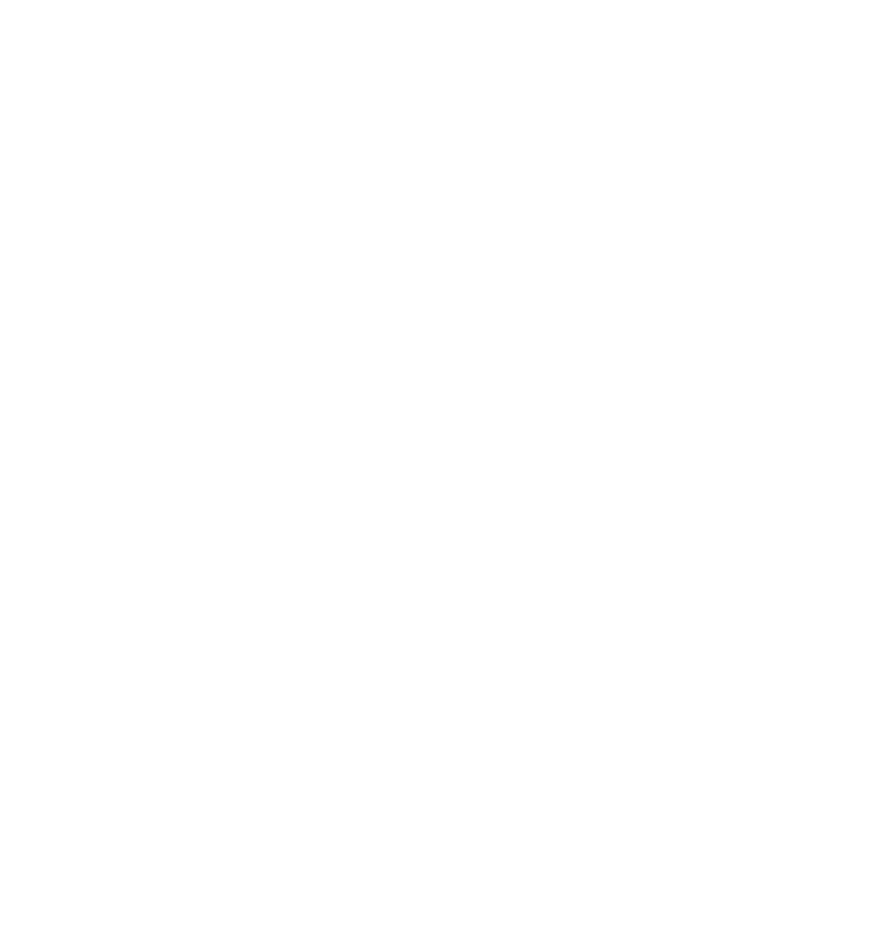
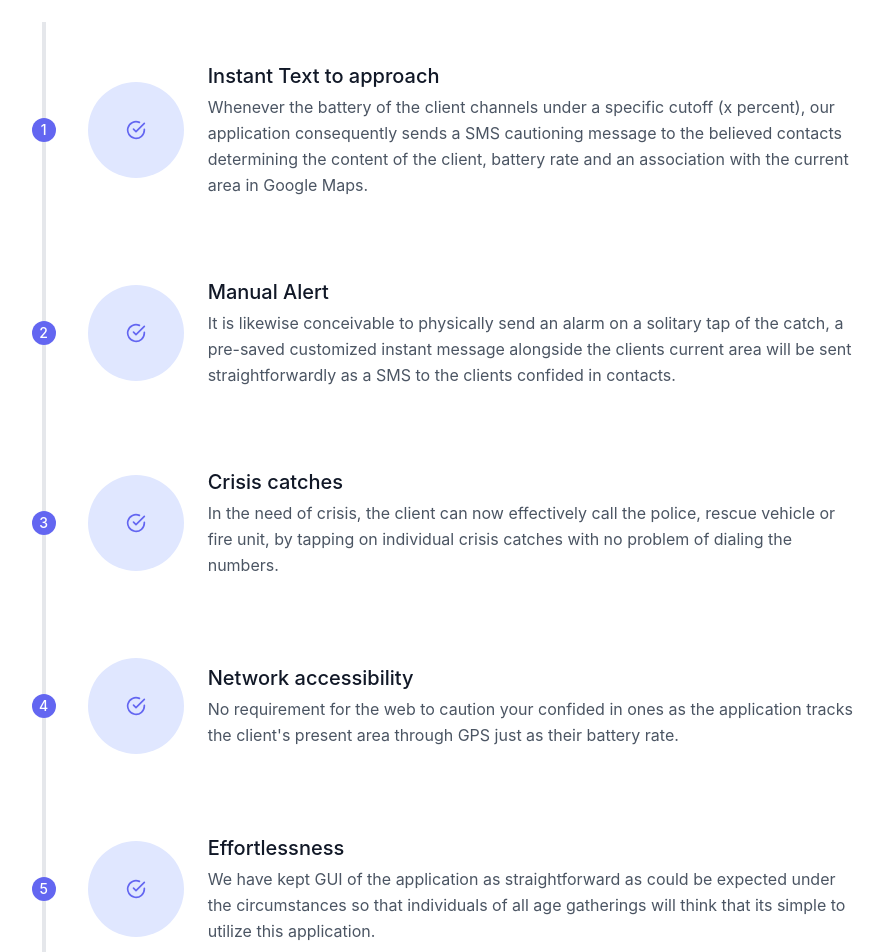
Before and after one commit to jyotiprakash-m/AppLandingWebsite-reactJs-Devine, a React (Create React App) app: page / in a window 1280 px wide. Shown: the part 1300-2252 px from the top of the page, without its empty margins (195-1078 px from the left). Before the commit the page ends 1190 px from the top, so only its background shows below. Built offline with nearby package versions, Linux system fonts and the light colour scheme.

Commit message:
Description component added

```diff
--- a/src/App.js
+++ b/src/App.js
@@ -3,6 +3,7 @@
 import Header from './Header'
 import Info from './Info'
 import Video from './Video'
+import Description from './Description'
 
 function App() {
   return (
@@ -10,6 +11,7 @@
       <Header/>
       <Info />
       <Video />
+      <Description/>
 
     </div>
   );
--- /dev/null
+++ b/src/Description.js
@@ -0,0 +1,108 @@
+import React from 'react'
+
+import './style.css'
+
+function Description() {
+    return (
+        <div>
+            <section class="text-gray-600 body-font">
+            <h1 class="text-3xl text-gray-900 heading">5 problems 1 solution</h1>
+            <div class="container px-5 py-24 mx-auto flex flex-wrap">
+              <div class="flex relative pt-10 pb-20 sm:items-center md:w-2/3 mx-auto">
+                <div class="h-full w-6 absolute inset-0 flex items-center justify-center">
+                  <div class="h-full w-1 bg-gray-200 pointer-events-none"></div>
+                </div>
+                <div class="flex-shrink-0 w-6 h-6 rounded-full mt-10 sm:mt-0 inline-flex items-center justify-center bg-indigo-500 text-white relative z-10 title-font font-medium text-sm">1</div>
+                <div class="flex-grow md:pl-8 pl-6 flex sm:items-center items-start flex-col sm:flex-row">
+                  <div class="flex-shrink-0 w-24 h-24 bg-indigo-100 text-indigo-500 rounded-full inline-flex items-center justify-center">
+                    <svg fill="none" stroke="currentColor" stroke-linecap="round" stroke-linejoin="round" stroke-width="2" class="w-5 h-5" viewBox="0 0 24 24">
+                        <path d="M22 11.08V12a10 10 0 11-5.93-9.14"></path>
+                        <path d="M22 4L12 14.01l-3-3"></path>
+                      </svg>
+                  </div>
+                  <div class="flex-grow sm:pl-6 mt-6 sm:mt-0">
+                    <h2 class="font-medium title-font text-gray-900 mb-1 text-xl">Instant Text to approach </h2>
+                    <p class="leading-relaxed">Whenever the battery of the client channels under a specific cutoff (x percent), our application consequently sends a SMS cautioning message to the believed contacts determining the content of the client, battery rate and an association with the current area in Google Maps.</p>
+                  </div>
+                </div>
+              </div>
+              <div class="flex relative pb-20 sm:items-center md:w-2/3 mx-auto">
+                <div class="h-full w-6 absolute inset-0 flex items-center justify-center">
+                  <div class="h-full w-1 bg-gray-200 pointer-events-none"></div>
+                </div>
+                <div class="flex-shrink-0 w-6 h-6 rounded-full mt-10 sm:mt-0 inline-flex items-center justify-center bg-indigo-500 text-white relative z-10 title-font font-medium text-sm">2</div>
+                <div class="flex-grow md:pl-8 pl-6 flex sm:items-center items-start flex-col sm:flex-row">
+                  <div class="flex-shrink-0 w-24 h-24 bg-indigo-100 text-indigo-500 rounded-full inline-flex items-center justify-center">
+                    <svg fill="none" stroke="currentColor" stroke-linecap="round" stroke-linejoin="round" stroke-width="2" class="w-5 h-5" viewBox="0 0 24 24">
+                        <path d="M22 11.08V12a10 10 0 11-5.93-9.14"></path>
+                        <path d="M22 4L12 14.01l-3-3"></path>
+                      </svg>
+                  </div>
+                  <div class="flex-grow sm:pl-6 mt-6 sm:mt-0">
+                    <h2 class="font-medium title-font text-gray-900 mb-1 text-xl">Manual Alert</h2>
+                    <p class="leading-relaxed">It is likewise conceivable to physically send an alarm on a solitary tap of the catch, a pre-saved customized instant message alongside the clients current area will be sent straightforwardly as a SMS to the clients confided in contacts.</p>
+                  </div>
+                </div>
+              </div>
+              <div class="flex relative pb-20 sm:items-center md:w-2/3 mx-auto">
+                <div class="h-full w-6 absolute inset-0 flex items-center justify-center">
+                  <div class="h-full w-1 bg-gray-200 pointer-events-none"></div>
+                </div>
+                <div class="flex-shrink-0 w-6 h-6 rounded-full mt-10 sm:mt-0 inline-flex items-center justify-center bg-indigo-500 text-white relative z-10 title-font font-medium text-sm">3</div>
+                <div class="flex-grow md:pl-8 pl-6 flex sm:items-center items-start flex-col sm:flex-row">
+                  <div class="flex-shrink-0 w-24 h-24 bg-indigo-100 text-indigo-500 rounded-full inline-flex items-center justify-center">
+                    <svg fill="none" stroke="currentColor" stroke-linecap="round" stroke-linejoin="round" stroke-width="2" class="w-5 h-5" viewBox="0 0 24 24">
+                        <path d="M22 11.08V12a10 10 0 11-5.93-9.14"></path>
+                        <path d="M22 4L12 14.01l-3-3"></path>
+                      </svg>
+                  </div>
+                  <div class="flex-grow sm:pl-6 mt-6 sm:mt-0">
+                    <h2 class="font-medium title-font text-gray-900 mb-1 text-xl">Crisis catches</h2>
+                    <p class="leading-relaxed">In the need of crisis, the client can now effectively call the police, rescue vehicle or fire unit, by tapping on individual crisis catches with no problem of dialing the numbers.</p>
+                  </div>
+                </div>
+              </div>
+              <div class="flex relative pb-20 sm:items-center md:w-2/3 mx-auto">
+                <div class="h-full w-6 absolute inset-0 flex items-center justify-center">
+                  <div class="h-full w-1 bg-gray-200 pointer-events-none"></div>
+                </div>
+                <div class="flex-shrink-0 w-6 h-6 rounded-full mt-10 sm:mt-0 inline-flex items-center justify-center bg-indigo-500 text-white relative z-10 title-font font-medium text-sm">4</div>
+                <div class="flex-grow md:pl-8 pl-6 flex sm:items-center items-start flex-col sm:flex-row">
+                  <div class="flex-shrink-0 w-24 h-24 bg-indigo-100 text-indigo-500 rounded-full inline-flex items-center justify-center">
+                    <svg fill="none" stroke="currentColor" stroke-linecap="round" stroke-linejoin="round" stroke-width="2" class="w-5 h-5" viewBox="0 0 24 24">
+                        <path d="M22 11.08V12a10 10 0 11-5.93-9.14"></path>
+                        <path d="M22 4L12 14.01l-3-3"></path>
+                      </svg>
+                  </div>
+                  <div class="flex-grow sm:pl-6 mt-6 sm:mt-0">
+                    <h2 class="font-medium title-font text-gray-900 mb-1 text-xl">Network accessibility</h2>
+                    <p class="leading-relaxed">No requirement for the web to caution your confided in ones as the application tracks the client's present area through GPS just as their battery rate.</p>
+                  </div>
+                </div>
+              </div>
+              <div class="flex relative pb-10 sm:items-center md:w-2/3 mx-auto">
+                <div class="h-full w-6 absolute inset-0 flex items-center justify-center">
+                  <div class="h-full w-1 bg-gray-200 pointer-events-none"></div>
+                </div>
+                <div class="flex-shrink-0 w-6 h-6 rounded-full mt-10 sm:mt-0 inline-flex items-center justify-center bg-indigo-500 text-white relative z-10 title-font font-medium text-sm">5</div>
+                <div class="flex-grow md:pl-8 pl-6 flex sm:items-center items-start flex-col sm:flex-row">
+                  <div class="flex-shrink-0 w-24 h-24 bg-indigo-100 text-indigo-500 rounded-full inline-flex items-center justify-center">
+                    <svg fill="none" stroke="currentColor" stroke-linecap="round" stroke-linejoin="round" stroke-width="2" class="w-5 h-5" viewBox="0 0 24 24">
+                        <path d="M22 11.08V12a10 10 0 11-5.93-9.14"></path>
+                        <path d="M22 4L12 14.01l-3-3"></path>
+                      </svg>
+                  </div>
+                  <div class="flex-grow sm:pl-6 mt-6 sm:mt-0">
+                    <h2 class="font-medium title-font text-gray-900 mb-1 text-xl">Effortlessness</h2>
+                    <p class="leading-relaxed">We have kept GUI of the application as straightforward as could be expected under the circumstances so that individuals of all age gatherings will think that its simple to utilize this application.</p>
+                  </div>
+                </div>
+              </div>
+            </div>
+          </section>
+
+        </div>
+    )
+}
+
+export default Description
--- a/src/Video.js
+++ b/src/Video.js
@@ -7,7 +7,7 @@
         <div>
         <section class="text-gray-600 body-font">
             <div class="container mx-auto flex px-5 py-5 items-center justify-center flex-col">
-            <h1 class="text-3xl text-gray-900 mb-5 videoHeading">Video demo</h1>
+            <h1 class="text-3xl text-gray-900 mb-5 heading">Video demo</h1>
                 <div class="lg:w-3/6 md:w-4/6 w-5/6  h-96 mb-10 object-cover object-center rounded" >
                     <iframe width="100%" height="100%" src="https://www.youtube.com/embed/tgbNymZ7vqY">
                     </iframe>
--- a/src/style.css
+++ b/src/style.css
@@ -1,6 +1,6 @@
 .logoImg {
   width: 50px;
 }
-.videoHeading {
+.heading {
   text-align: center;
 }
```
Also changed, not shown: 1 other file (tests, documents, lock files or other folders).
